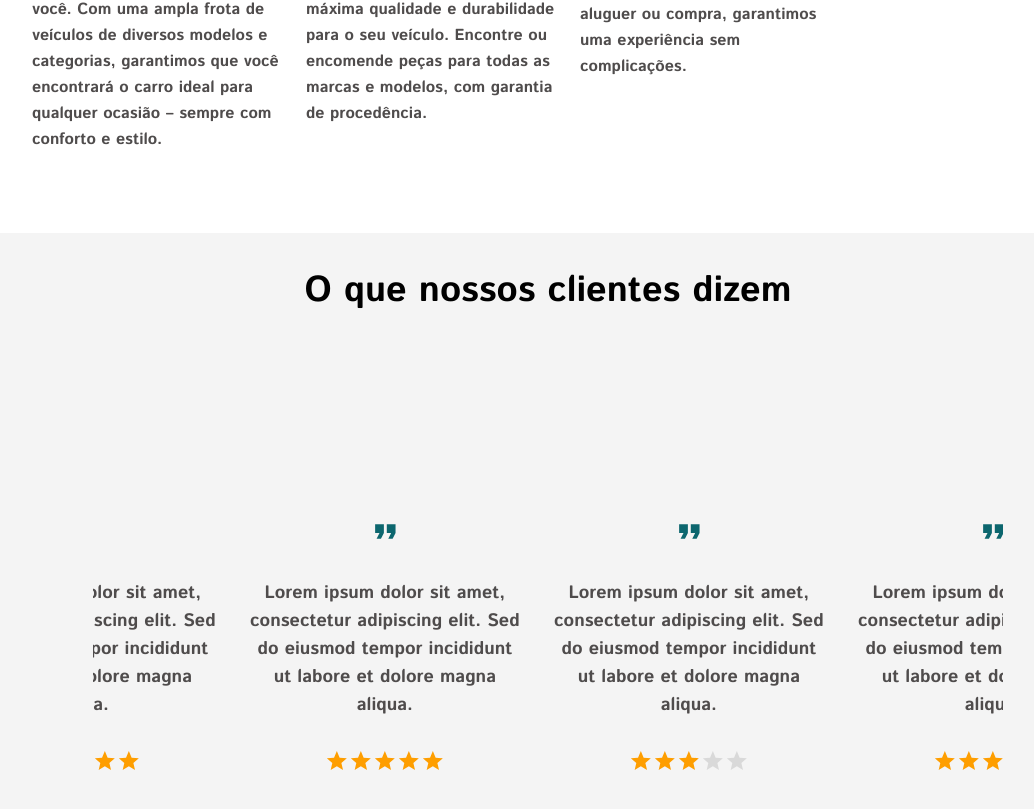
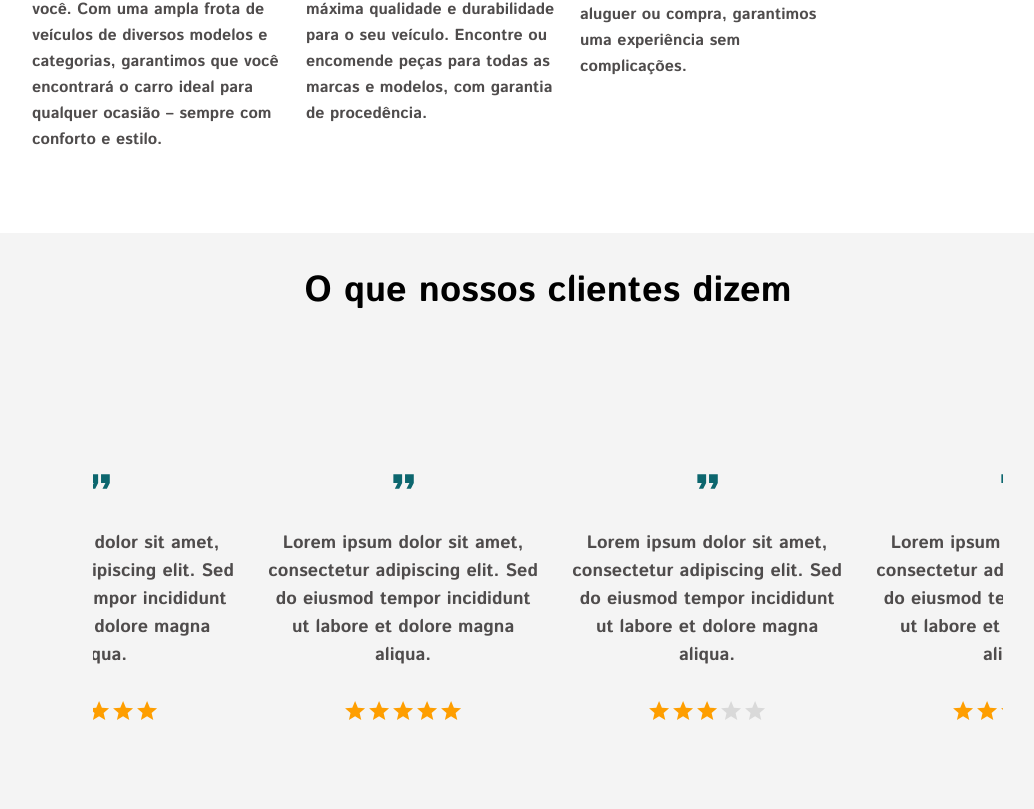
Before and after one commit to d-coder47/rent-a-car, a React (Vite) app: page / in a window 1280 px wide. Shown: the part 1848-2657 px from the top of the page, without its empty margins (92-1126 px from the left). Built offline with nearby package versions, Linux system fonts and the light colour scheme.

Commit message:
feat: add responsivity and translations to testimonial section

```diff
--- a/src/components/Testimonials/Testimonials.tsx
+++ b/src/components/Testimonials/Testimonials.tsx
@@ -23,7 +23,7 @@ const Testimonials: React.FC = () => {
     cssEase: "linear",
     responsive: [
       {
-        breakpoint: 1024,
+        breakpoint: 1090,
         settings: {
           slidesToShow: 2,
           slidesToScroll: 1,
@@ -33,11 +33,13 @@ const Testimonials: React.FC = () => {
         },
       },
       {
-        breakpoint: 600,
+        breakpoint: 800,
         settings: {
-          slidesToShow: 2,
-          slidesToScroll: 2,
-          initialSlide: 2,
+          slidesToShow: 1,
+          slidesToScroll: 1,
+          infinite: true,
+          autoplaySpeed: 500,
+          dots: true,
         },
       },
       {
@@ -45,6 +47,9 @@ const Testimonials: React.FC = () => {
         settings: {
           slidesToShow: 1,
           slidesToScroll: 1,
+          infinite: true,
+          autoplaySpeed: 500,
+          dots: true,
         },
       },
     ],
@@ -99,7 +104,7 @@ const Testimonials: React.FC = () => {
         }}
         variant="h2"
       >
-        O que nossos clientes dizem
+        {t("homepage.testimonials.title")}
       </Typography>
 
       <Box
@@ -109,8 +114,20 @@ const Testimonials: React.FC = () => {
           display: "flex",
           alignItems: "center",
           justifyContent: "center",
-          marginTop: "150px",
-          marginBottom: "200px",
+          marginTop: {
+            xs: "20px",
+            sm: "60px",
+            md: "70px",
+            lg: "100px",
+            xl: "110px",
+          },
+          marginBottom: {
+            xs: "40px",
+            sm: "110px",
+            md: "120px",
+            lg: "110px",
+            xl: "150px",
+          },
         }}
       >
         <Box
@@ -132,14 +149,6 @@ const Testimonials: React.FC = () => {
                   justifyContent: "center",
                 }}
               >
-                {/* <Typography
-                  variant="h3"
-                  sx={{
-                    marginBottom: "30px",
-                  }}
-                >
-                  {item.name}
-                </Typography> */}
                 <FormatQuote
                   fontSize="large"
                   sx={{
--- a/src/locales/en/translation.json
+++ b/src/locales/en/translation.json
@@ -10,6 +10,9 @@
       "headline": "About Us",
       "subheadline": "V&H Investments is a young and dynamic company based in São Vicente, Cape Verde. Founded with the aim of offering excellent mobility solutions, V&H Investments stands out for its fleet of vehicles that combine comfort, safety, and style.",
       "cta": "Come meet us"
+    },
+    "testimonials": {
+      "title": "What our clients say"
     }
   },
 
--- a/src/locales/es/translation.json
+++ b/src/locales/es/translation.json
@@ -10,6 +10,9 @@
       "headline": "Sobre nosotros",
       "subheadline": "V&H Inversiones es una empresa joven y dinámica con sede en São Vicente, Cabo Verde. Fundada con el objetivo de ofrecer soluciones de movilidad de excelencia, V&H Inversiones se destaca por su flota de vehículos que combinan confort, seguridad y estilo.",
       "cta": "Ven a conocernos"
+    },
+    "testimonials": {
+      "title": "Lo que dicen nuestros clientes"
     }
   },
   "menu": {
--- a/src/locales/fr/translation.json
+++ b/src/locales/fr/translation.json
@@ -10,6 +10,9 @@
       "headline": "À propos de nous",
       "subheadline": "V&H Investissements est une entreprise jeune et dynamique basée à São Vicente, Cap-Vert. Fondée dans le but d'offrir des solutions de mobilité d'excellence, V&H Investissements se distingue par sa flotte de véhicules alliant confort, sécurité et style.",
       "cta": "Venez nous rencontrer"
+    },
+    "testimonials": {
+      "title": "Ce que disent nos clients"
     }
   },
   "menu": {
--- a/src/locales/pt/translation.json
+++ b/src/locales/pt/translation.json
@@ -10,6 +10,9 @@
       "headline": "Sobre nós",
       "subheadline": "A V&H investimentos é uma empresa jovem e dinâmica sediada em São Vicente, Cabo Verde. Fundada com o objetivo de oferecer soluções de mobilidade de excelência, a V&H investimentos se destaca por sua frota de veículos aliando conforto, segurança e estilo.",
       "cta": "Venha nos conhecer"
+    },
+    "testimonials": {
+      "title": "O que nossos clientes dizem"
     }
   },
   "menu": {
```
